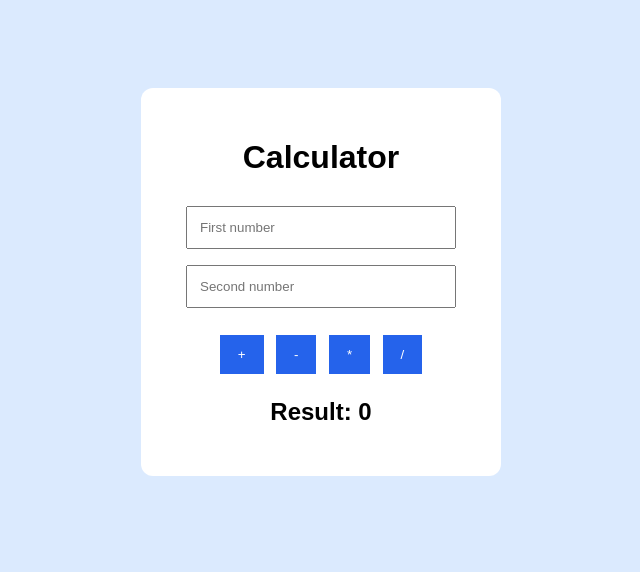
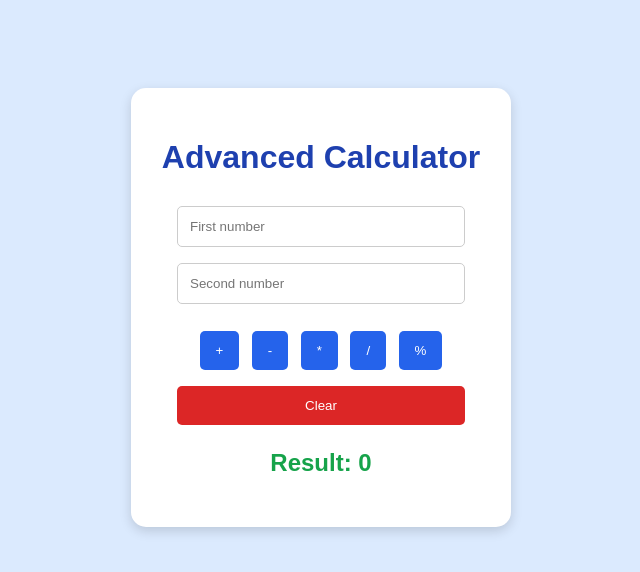
Before and after one commit to tamarkurtanidze5-cyber/calculator, a plain HTML site: page index.html in a window 1280 px wide. Shown: the whole page, without its empty margins (319-959 px from the left). Drawn offline with Linux system fonts and the light colour scheme.

Commit message:
adding new features to calculator

```diff
--- a/index.html
+++ b/index.html
@@ -1,16 +1,19 @@
+
 <!DOCTYPE html>
 <html lang="en">
 <head>
     <meta charset="UTF-8">
-    <title>Calculator</title>
+    <meta name="viewport" content="width=device-width, initial-scale=1.0">
+    <title>Advanced Calculator</title>
     <link rel="stylesheet" href="style.css">
 </head>
 <body>
 
     <div class="calculator">
-        <h1>Calculator</h1>
+        <h1>Advanced Calculator</h1>
 
         <input type="number" id="num1" placeholder="First number">
+
         <input type="number" id="num2" placeholder="Second number">
 
         <div class="buttons">
@@ -18,11 +21,17 @@
             <button onclick="calculate('-')">-</button>
             <button onclick="calculate('*')">*</button>
             <button onclick="calculate('/')">/</button>
+            <button onclick="calculate('%')">%</button>
         </div>
 
+        <button class="clear" onclick="clearCalculator()">Clear</button>
+
         <h2 id="result">Result: 0</h2>
+
+        <p id="message"></p>
     </div>
 
     <script src="script.js"></script>
+
 </body>
 </html>
--- a/script.js
+++ b/script.js
@@ -1,12 +1,17 @@
+
 function calculate(operator) {
-    const num1 = Number(document.getElementById("num1").value);
-    const num2 = Number(document.getElementById("num2").value);
 
-    if (
-        document.getElementById("num1").value === "" ||
-        document.getElementById("num2").value === ""
-    ) {
-        alert("Enter both numbers!");
+    const input1 = document.getElementById("num1").value;
+    const input2 = document.getElementById("num2").value;
+
+    const num1 = Number(input1);
+    const num2 = Number(input2);
+
+    const resultElement = document.getElementById("result");
+    const messageElement = document.getElementById("message");
+
+    if (input1 === "" || input2 === "") {
+        alert("Please enter both numbers!");
         return;
     }
 
@@ -22,13 +27,35 @@ function calculate(operator) {
         result = num1 * num2;
     }
     else if (operator === "/") {
+
         if (num2 === 0) {
             alert("Cannot divide by zero!");
             return;
         }
+
         result = num1 / num2;
     }
+    else if (operator === "%") {
+        result = num1 % num2;
+    }
 
-    document.getElementById("result").textContent =
-        "Result: " + result;
+    resultElement.textContent = "Result: " + result;
+
+    if (result < 0) {
+        messageElement.textContent = "Warning: Negative result!";
+    }
+    else {
+        messageElement.textContent = "Calculation successful!";
+    }
 }
+
+function clearCalculator() {
+
+    document.getElementById("num1").value = "";
+
+    document.getElementById("num2").value = "";
+
+    document.getElementById("result").textContent = "Result: 0";
+
+    document.getElementById("message").textContent = "";
+}
--- a/style.css
+++ b/style.css
@@ -1,3 +1,4 @@
+
 body {
     font-family: Arial, sans-serif;
     background: #dbeafe;
@@ -9,15 +10,22 @@ body {
 .calculator {
     background: white;
     padding: 30px;
-    border-radius: 12px;
-    width: 300px;
+    border-radius: 15px;
+    width: 320px;
     text-align: center;
+    box-shadow: 0 4px 12px rgba(0,0,0,0.15);
+}
+
+h1 {
+    color: #1e40af;
 }
 
 input {
     width: 90%;
     padding: 12px;
     margin: 8px 0;
+    border: 1px solid #ccc;
+    border-radius: 5px;
     box-sizing: border-box;
 }
 
@@ -26,10 +34,34 @@ input {
 }
 
 button {
-    padding: 12px 18px;
+    padding: 12px 16px;
     margin: 4px;
     background: #2563eb;
     color: white;
     border: none;
+    border-radius: 5px;
     cursor: pointer;
 }
+
+button:hover {
+    background: #1e40af;
+}
+
+.clear {
+    background: #dc2626;
+    width: 90%;
+    margin-top: 12px;
+}
+
+.clear:hover {
+    background: #991b1b;
+}
+
+#result {
+    color: #16a34a;
+}
+
+#message {
+    color: #dc2626;
+    font-weight: bold;
+}
```
